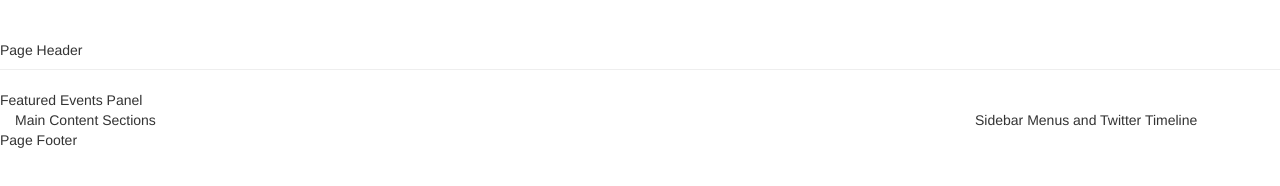
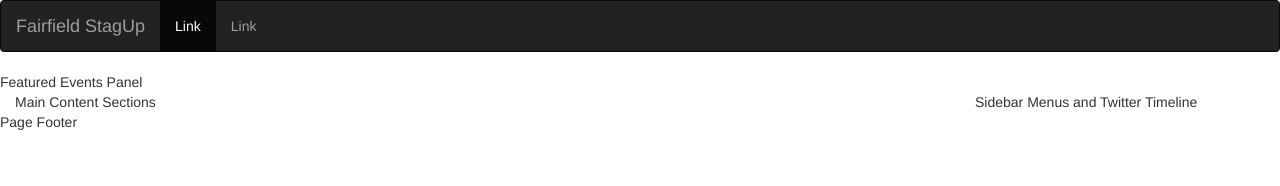
Before and after one commit to cameronmcfadden1/stagup-bootstrap, a plain HTML site: page index.html in a window 1280 px wide. Drawn offline with nearby package versions, Linux system fonts and the light colour scheme.

Commit message:
Completed Part 3

```diff
--- a/index.html
+++ b/index.html
@@ -19,8 +19,31 @@
   </head>
   <body>
     <div class="container-fluid">
-      <header class="page-header row">
-        Page Header
+      <header class="masthead row">
+        <!--Navbar Start-->
+        <nav class="navbar navbar-inverse">
+          <div class="container-fluid">
+            <!-- Brand and toggle get grouped for better mobile display -->
+            <div class="navbar-header">
+              <button type="button" class="navbar-toggle collapsed" data-toggle="collapse" data-target="#bs-example-navbar-collapse-1" aria-expanded="false">
+                <span class="sr-only">Toggle navigation</span>
+                <span class="icon-bar"></span>
+                <span class="icon-bar"></span>
+                <span class="icon-bar"></span>
+              </button>
+              <a class="navbar-brand" href="#">Fairfield StagUp</a>
+            </div>
+
+            <!-- Collect the nav links, forms, and other content for toggling -->
+            <div class="collapse navbar-collapse" id="bs-example-navbar-collapse-1">
+              <ul class="nav navbar-nav">
+                <li class="active"><a href="#">Link <span class="sr-only">(current)</span></a></li>
+                <li><a href="#">Link</a></li>
+              </ul>
+            </div><!-- /.navbar-collapse -->
+          </div><!-- /.container-fluid -->
+        </nav>
+        <!--Navbar End-->
       </header>
       <section class="feature-panel row">
         Featured Events Panel
```
